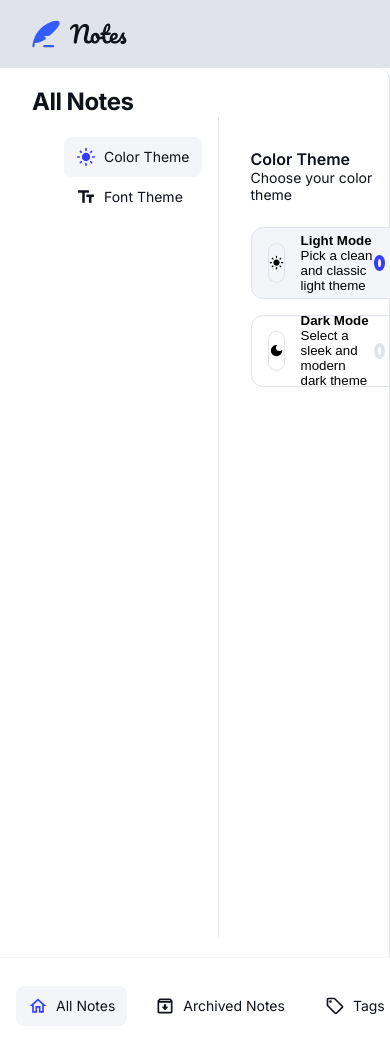
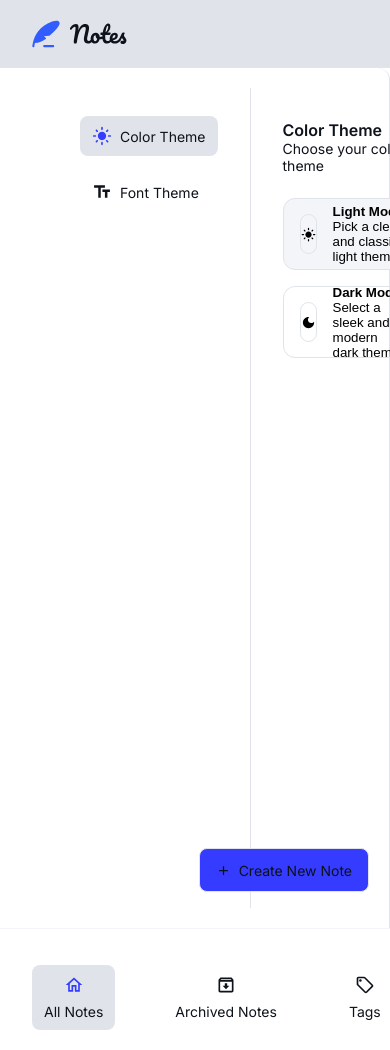
Before and after one commit to VictorKevz/Notes_App, a React (Vite) app: page /Notes_App/settingsTab in a window 390 px wide. Built offline with nearby package versions, Linux system fonts and the light colour scheme.

Commit message:
Implement routing for the detailed and newNote page

```diff
--- a/src/App.jsx
+++ b/src/App.jsx
@@ -186,6 +186,7 @@ function App() {
   const [notes, dispatchNotes] = useReducer(notesReducer, initialData);
 
   const [query, setQuery] = useState("");
+  const [isTablet, setIsTablet] = useState(window.innerWidth <= 1200);
 
   const filteredData = notes?.notesData?.filter((note) => {
     if (notes?.asideCurrentTab === "archivedNotes") {
@@ -233,6 +234,8 @@ function App() {
         query,
         setQuery,
         isDark,
+        isTablet,
+        setIsTablet
       }}
     >
       <main
--- a/src/components/AsideBar/AsideBar.jsx
+++ b/src/components/AsideBar/AsideBar.jsx
@@ -13,8 +13,8 @@ function AsideBar() {
     { id: "allNotes", url:"/", text: "All Notes", icon: HomeOutlined },
     { id: "archivedNotes", url:"/archivedNotes", text: "Archived Notes", icon: ArchiveOutlined },
     { id: "tags", url:"/tags", text: "Tags", icon: LocalOfferOutlined },
+    { id: "searchTab", url:"/searchTab", text: "Search", icon: Search },
     { id: "settingsTab", url:"/settingsTab", text: "Settings", icon: Settings },
-    { id: "searchTab", url:"/searchTab", text: "Search", icon: Search },
   ];
   return (
     <aside className="aside-wrapper mobile">
--- a/src/components/Board/Board.jsx
+++ b/src/components/Board/Board.jsx
@@ -1,4 +1,4 @@
-import React, { useContext, useState } from "react";
+import React, { useContext, useEffect, useState } from "react";
 import "./board.css";
 import AsideBar from "../AsideBar/AsideBar";
 import {
@@ -21,11 +21,12 @@ import NoteForm from "../NoteForm/NoteForm";
 import Button from "../Button";
 import WarningModal from "../WarningModal/WarningModal";
 import TagList from "../TagList";
-import { Routes, Route } from "react-router-dom";
+import { Routes, Route, Link } from "react-router-dom";
 // import FilteredTagsPage from "../FilteredTags";
 
 function Board() {
-  const { notes, dispatchNotes, searchResults } = useContext(DataContext);
+  const { notes, dispatchNotes, searchResults, setIsTablet,isTablet } =
+    useContext(DataContext);
 
   const getTitle = () => {
     let title;
@@ -70,33 +71,16 @@ function Board() {
   const newNoteData = {
     text: "Create New Note",
     icon: Add,
-    actionType: "SHOW_FORM",
+    actionType:"SHOW_FORM",
     parag: "",
   };
   const isSettings = notes.asideCurrentTab === "settingsTab";
-  const isTags = notes.asideCurrentTab === "tags";
-  const isArchived = notes.asideCurrentTab === "archivedNotes";
-  const isAll = notes.asideCurrentTab === "allNotes";
-  function getComponent() {
-    if (isSettings) return <SettingsPage />;
 
-    if (isTags) {
-      if (!notes.currentTag) return <TagList />;
-      if (notes.showDetailed) return <DetailedNote />;
-      return <NoteCards data={searchResults} />;
-    }
-    if (isArchived) {
-      if (notes.showDetailed) return <DetailedNote />;
-      return <NoteCards data={searchResults} />;
-    }
-    if (isAll) {
-      if (notes.showDetailed) return <DetailedNote />;
-      return <NoteCards data={searchResults} />;
-    }
-    // if (notes.showDetailed) return <DetailedNote />;
-    if (notes.showForm) return <NoteForm />;
-    return <NoteCards data={searchResults} />;
-  }
+  useEffect(() => {
+    const handleResize = () => setIsTablet(window.innerWidth <= 1200);
+    window.addEventListener("resize", handleResize);
+    return () => window.removeEventListener("resize", handleResize);
+  }, []);
   return (
     <div className="board-wrapper mobile">
       <div className="aside desktop">
@@ -151,8 +135,11 @@ function Board() {
           <img src={logo} alt="Notes App logo" className="logo" />
         </header>
         <div className="notes-wrapper">
-          <h1 className="main-title">{getTitle()}</h1>
-
+{notes.asideCurrentTab !== "settingsTab" && isTablet && !notes.showForm && (
+  <div className="mobile-newNote">
+    <Button data={newNoteData} />
+  </div>
+)}
           <Routes>
             <Route path="/" element={<NoteCards data={searchResults} />} />
             <Route
@@ -165,6 +152,27 @@ function Board() {
               element={<NoteCards data={searchResults} />}
             />
             <Route path={`/searchTab`} element={<SearchBar />} />
+            <Route
+              path={`/details`}
+              element={
+                <div className="detailed-mobile-wrapper">
+                  <div className="detailed-mobile-actions-container">
+                    <Link
+                      to={`${notes.asideCurrentTab ==="allNotes" ? "/" : `/${notes.asideCurrentTab}`}`}
+                    >
+                      <KeyboardArrowLeft /> Go Back
+                    </Link>
+                    <div className="detailed-delete-archive">
+                      <Button data={deleteData} />
+                      <Button data={archiveData} />
+                    </div>
+
+                  </div>
+                  <DetailedNote />
+                </div>
+              }
+            />
+            <Route path="/newNote" element={<NoteForm />} />
             <Route path="/settingsTab" element={<SettingsPage />} />
           </Routes>
         </div>
--- a/src/components/Board/board.css
+++ b/src/components/Board/board.css
@@ -237,10 +237,18 @@
   }
   .link-item.mobile {
     width: fit-content;
+    padding: 0.8rem 1.6rem;
   }
-  /* .nav-text.mobile {
-    display: none;
-  } */
+  .current-link{
+    background-color: var(--neutral-200)!important;
+  justify-content: space-between;
+  border-radius: .8rem;
+  padding: 0.8rem 1.6rem;
+  }
+  .btn-text.mobile{
+    flex-direction: column;
+    /* color: var(--blue-500); */
+  }
   .arrow.mobile {
     display: none;
   }
@@ -248,11 +256,18 @@
     border-radius: 1.2rem 1.2rem 0 0;
     max-width: 100% !important;
   }
+  .detailed-mobile-wrapper{
+    width: 100%;
+    display: flex;
+    flex-direction: column;
+  }
   .detailed-mobile-actions-container{
     width: 100%;
     display: flex;
     align-items: center;
     justify-content: space-between;
+    border-bottom: 1px solid var(--neutral-200);
+    padding-bottom: 1.6rem;
   }
   .detailed-delete-archive{
     display: flex;
@@ -266,5 +281,26 @@
     border-bottom: 1px solid var(--neutral-200)!important;
     margin-bottom: 0.4rem!important;
   }
-
+  .notes-wrapper{
+    position: relative;
+  }
+  .mobile-newNote{
+    position: absolute;
+    right: 2rem;
+    bottom: 2rem;
+  }
+  .tag-list{
+    border: none!important;
+  }
+  .tag-heading{
+    color: var(--neutral-950)!important;
+    font-size: 2.4rem!important;
+    font-weight: bold!important;
+  }
+  .tag-item:not(:last-child){
+    border-bottom: 1px solid var(--neutral-200)!important;
+  }
+  .btn.mobile{
+    gap: .8rem!important;
+  }
 }
--- a/src/components/Button.jsx
+++ b/src/components/Button.jsx
@@ -1,12 +1,17 @@
 import React, { useContext } from "react";
 import { DataContext } from "../App";
+import { Link } from "react-router-dom";
 
 function Button({ data }) {
-  const { notes, dispatchNotes } = useContext(DataContext);
+  const { notes, dispatchNotes,isTablet } = useContext(DataContext);
+  // const isNewNote = notes.asideCurrentTab === "searchTab";
   return (
-    <button
+    <>
+    {isTablet && data.text === "Create New Note" ? (
+      <Link
       className={`reusable-btn mobile ${data.actionType === "SHOW_FORM" && "add-note-btn"}`}
       onClick={() =>
+      {
         dispatchNotes({
           type: `${data.actionType === "SHOW_FORM" ? "SHOW_FORM" : "OPEN_MODAL"}`,
           payload: {
@@ -14,14 +19,40 @@ function Button({ data }) {
             icon:data.icon,
             typeText:data.actionType,
             modalTitle:data.text,
-            parag:data.parag
+            parag:data.parag,
+          },
+        });
 
+      }
+      }
+      to="/newNote"
+    >
+      <data.icon /> <span className="nav-text mobile">{data.text}</span>
+    </Link>
+    ):(
+      <button
+      type="button"
+      className={`reusable-btn mobile ${data.actionType === "SHOW_FORM" && "add-note-btn"}`}
+      onClick={() =>
+      {
+        dispatchNotes({
+          type: `${data.actionType === "SHOW_FORM" ? "SHOW_FORM" : "OPEN_MODAL"}`,
+          payload: {
+            modalId: notes?.currentNoteId,
+            icon:data.icon,
+            typeText:data.actionType,
+            modalTitle:data.text,
+            parag:data.parag,
           },
-        })
+        });
+
+      }
       }
     >
       <data.icon /> <span className="nav-text mobile">{data.text}</span>
     </button>
+    )}
+    </>
   );
 }
 
--- a/src/components/DetailedNote/DetailedNote.jsx
+++ b/src/components/DetailedNote/DetailedNote.jsx
@@ -9,7 +9,7 @@ import "./detailedNote.css";
 import { DataContext } from "../../App";
 
 function DetailedNote() {
-  const { dispatchNotes,currentNoteObj:obj } = useContext(DataContext);
+  const { dispatchNotes, currentNoteObj: obj } = useContext(DataContext);
   const [editFields, setEditFields] = useState([]);
   const [editForm, setEditForm] = useState({
     title: obj?.title,
--- a/src/components/NoteCards.jsx
+++ b/src/components/NoteCards.jsx
@@ -1,11 +1,40 @@
 import React, { useContext } from "react";
 import { DataContext } from "../App";
+import { NavLink, Link } from "react-router-dom";
+import { KeyboardArrowLeft } from "@mui/icons-material";
 
 function NoteCards({ data }) {
-  const { notes, dispatchNotes } = useContext(DataContext);
+  const { notes, dispatchNotes, isTablet } = useContext(DataContext);
+  const getTitle = () => {
+    let title;
+    if (notes.asideCurrentTab === "allNotes") {
+      title = "All Notes";
+    }
+    if (notes.asideCurrentTab === "archivedNotes") {
+      title = "Archived Notes";
+    }
 
+    if (notes.asideCurrentTab === "settingsTab") {
+      title = "Settings";
+    }
+    return title;
+  };
   return (
     <article className="notes-list">
+      {isTablet && notes.asideCurrentTab === "tags" && notes.asideCurrentTab === "searchTab" && (
+        <div className="tag-actions-wrapper">
+          <Link to="/tags">
+            <KeyboardArrowLeft /> Go Back
+          </Link>
+          <h2 className="tags-current">Notes Tagged : {notes?.currentTag}</h2>
+          <p className="tag-caption">
+            All notes with the '{notes?.currentTag}' tag are shown here.
+          </p>
+        </div>
+      )}
+      {isTablet && notes.asideCurrentTab !== "tags" && (
+        <h1 className="main-title">{getTitle()}</h1>
+      )}
       {data?.map((note) => {
         const isCurrent = notes?.currentNoteId === note.id;
         const lastEdited = note?.lastEdited;
@@ -15,7 +44,7 @@ function NoteCards({ data }) {
           year: "numeric",
         });
         return (
-          <div
+          <NavLink
             key={note.id}
             className={`note-card ${isCurrent && "current-note"}`}
             role="button"
@@ -23,6 +52,7 @@ function NoteCards({ data }) {
             onClick={() => {
               dispatchNotes({ type: "UPDATE_NOTE", payload: { id: note?.id } });
             }}
+            to={`${isTablet ? "/details" : undefined}`}
           >
             <h3 className="note-title">{note?.title}</h3>
             <ul className="card-tag-list">
@@ -33,7 +63,7 @@ function NoteCards({ data }) {
               ))}
             </ul>
             <p className="card-date">{formattedDate}</p>
-          </div>
+          </NavLink>
         );
       })}
     </article>
--- a/src/components/NoteForm/NoteForm.jsx
+++ b/src/components/NoteForm/NoteForm.jsx
@@ -2,8 +2,10 @@ import React, { useContext } from "react";
 import { DataContext } from "../../App";
 import { AccessTimeOutlined, SellOutlined } from "@mui/icons-material";
 import "./noteForm.css";
+import { Link, useNavigate } from "react-router-dom";
+import { nav } from "framer-motion/client";
 function NoteForm() {
-  const { notes, dispatchNotes } = useContext(DataContext);
+  const { notes, dispatchNotes,isTablet } = useContext(DataContext);
   const { title, tags, content } = notes.form;
   const {
     title: validTitle,
@@ -11,7 +13,7 @@ function NoteForm() {
     content: validContent,
   } = notes.isValid;
 
-
+  const navigate = useNavigate();
 
   const handleChange = (e) => {
     const { name, value } = e.target;
@@ -32,6 +34,7 @@ function NoteForm() {
     } else {
       return;
     }
+    navigate("/");
   };
 
   const validateForm = () => {
@@ -53,7 +56,7 @@ function NoteForm() {
     return isValid;
   };
   return (
-    <form className="note-form" onSubmit={handleSubmit}>
+    <form className="note-form" >
       <fieldset className="note-form-field">
         <label htmlFor="title" className="title-label">
           <input
@@ -109,8 +112,35 @@ function NoteForm() {
           <span className="error-message">Provide valid content!</span>
         )}
       </fieldset>
-      <fieldset className="form-btn-wrapper">
-        <button type="submit" className="form-btn save">
+      <>
+      {isTablet ? (
+       <fieldset className="form-btn-wrapper">
+
+       <Link
+       className="form-btn save"
+       onClick={handleSubmit}
+       to="/"
+       >
+         Save Note
+       </Link>
+       <Link
+         type="button"
+         className="form-btn cancel"
+         onClick={() => dispatchNotes({ type: "HIDE_FORM" })}
+         to="/"
+       >
+
+         Cancel
+       </Link>
+     </fieldset>
+      ) : (
+        <fieldset className="form-btn-wrapper">
+
+        <button
+        type="button"
+        className="form-btn save"
+        onClick={handleSubmit}
+        >
           Save Note
         </button>
         <button
@@ -118,9 +148,12 @@ function NoteForm() {
           className="form-btn cancel"
           onClick={() => dispatchNotes({ type: "HIDE_FORM" })}
         >
+
           Cancel
         </button>
       </fieldset>
+      )}
+      </>
     </form>
   );
 }
--- a/src/components/TabNav.jsx
+++ b/src/components/TabNav.jsx
@@ -13,7 +13,7 @@ function TabNav({ data, tabKey }) {
           <li key={link.id} className="link-item mobile">
             <NavLink
               // type="button"
-              className={`btn ${isCurrent && "current-link"}`}
+              className={`btn  ${isCurrent && "current-link"}`}
               onClick={() => {
                 dispatchNotes({
                   type: "UPDATE_TAB",
@@ -22,7 +22,7 @@ function TabNav({ data, tabKey }) {
               }}
               to={tabKey ==="settingsCurrentTab" ? undefined : link.url}
             >
-              <span className="btn-text">
+              <span className={`btn-text ${tabKey !=="settingsCurrentTab" && "mobile"}`}>
                 <link.icon
                   className={`link-icon ${isCurrent && "current-icon"}`}
                 />
--- a/src/components/TagList.jsx
+++ b/src/components/TagList.jsx
@@ -1,16 +1,20 @@
 import React, { useContext } from "react";
-import { KeyboardArrowRight, LocalOfferOutlined } from "@mui/icons-material";
+import {
+  KeyboardArrowRight,
+  LocalOfferOutlined,
+  KeyboardArrowLeft,
+} from "@mui/icons-material";
 import "./AsideBar/asideBar.css";
 import { DataContext } from "../App";
 import { Link, NavLink } from "react-router-dom";
 function TagList() {
-  const { notes, dispatchNotes } = useContext(DataContext);
+  const { notes, dispatchNotes, isTablet } = useContext(DataContext);
   const tagsList = notes?.notesData.map((obj) => obj.tags);
   const tagsArray = [...new Set(tagsList?.flat())];
   return (
     <ul className="tag-list">
       <li className="tag-heading-item">
-        <h2 className="tag-heading">Tags</h2>
+        <h3 className="tag-heading">Tags</h3>
       </li>
       {tagsArray.map((tag) => {
         const isCurrent = tag === notes.currentTag;
@@ -40,18 +44,14 @@ function TagList() {
               className={`btn mobile `}
               to="/filteredTags"
               onClick={() => {
-
                 dispatchNotes({ type: "UPDATE_TAG", payload: { tag } });
                 dispatchNotes({
                   type: "UPDATE_TAB",
                   payload: { tab: "tags", key: "asideCurrentTab" },
                 });
-
               }}
             >
-              <LocalOfferOutlined
-                className={`tag-icon`}
-              />
+              <LocalOfferOutlined className={`tag-icon`} />
               {tag}
             </Link>
           </li>
```
